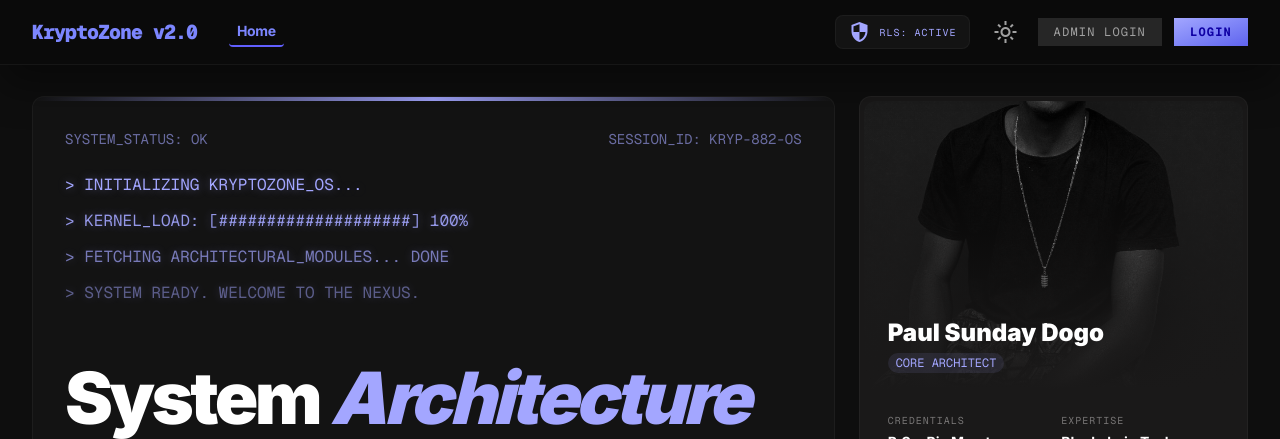
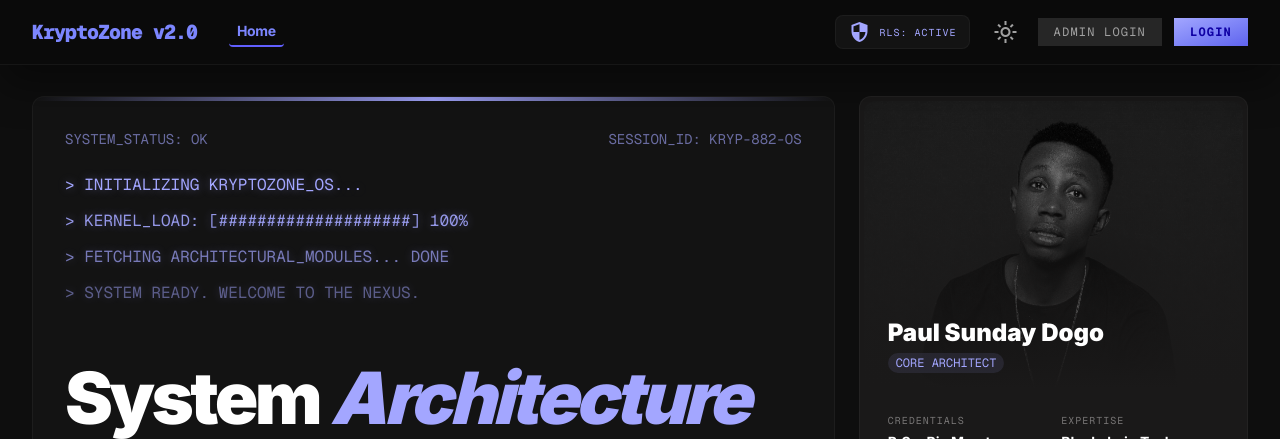
Before and after one commit to zeredogo/KryptoZone, a React (Vite) app: page / in a window 1280 px wide. Shown: the top 439 px of the page. Built offline with nearby package versions, Linux system fonts and the light colour scheme; no server answers; the database is empty.

Commit message:
Update src/components/IdentityCard.jsx

```diff
--- a/src/components/IdentityCard.jsx
+++ b/src/components/IdentityCard.jsx
@@ -19,7 +19,7 @@
         <div className="relative overflow-hidden rounded-t-xl h-64 md:h-72">
           <img
             alt={profile.name}
-            className="w-full h-full object-cover grayscale hover:grayscale-0 transition-all duration-700"
+            className="w-full h-full object-cover object-top grayscale hover:grayscale-0 transition-all duration-700"
             src={profile.avatar_url}
           />
           <div className="absolute inset-0 bg-gradient-to-t from-surface-container to-transparent"></div>
```
